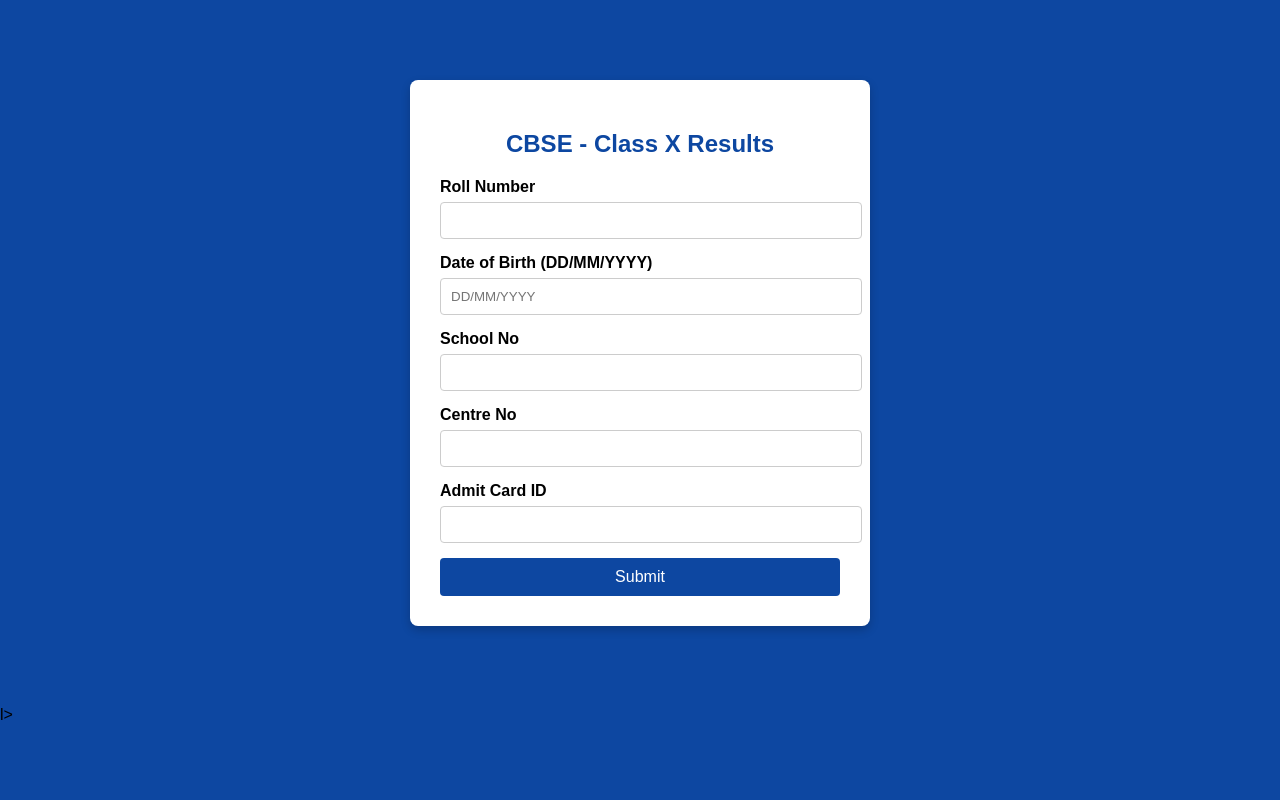
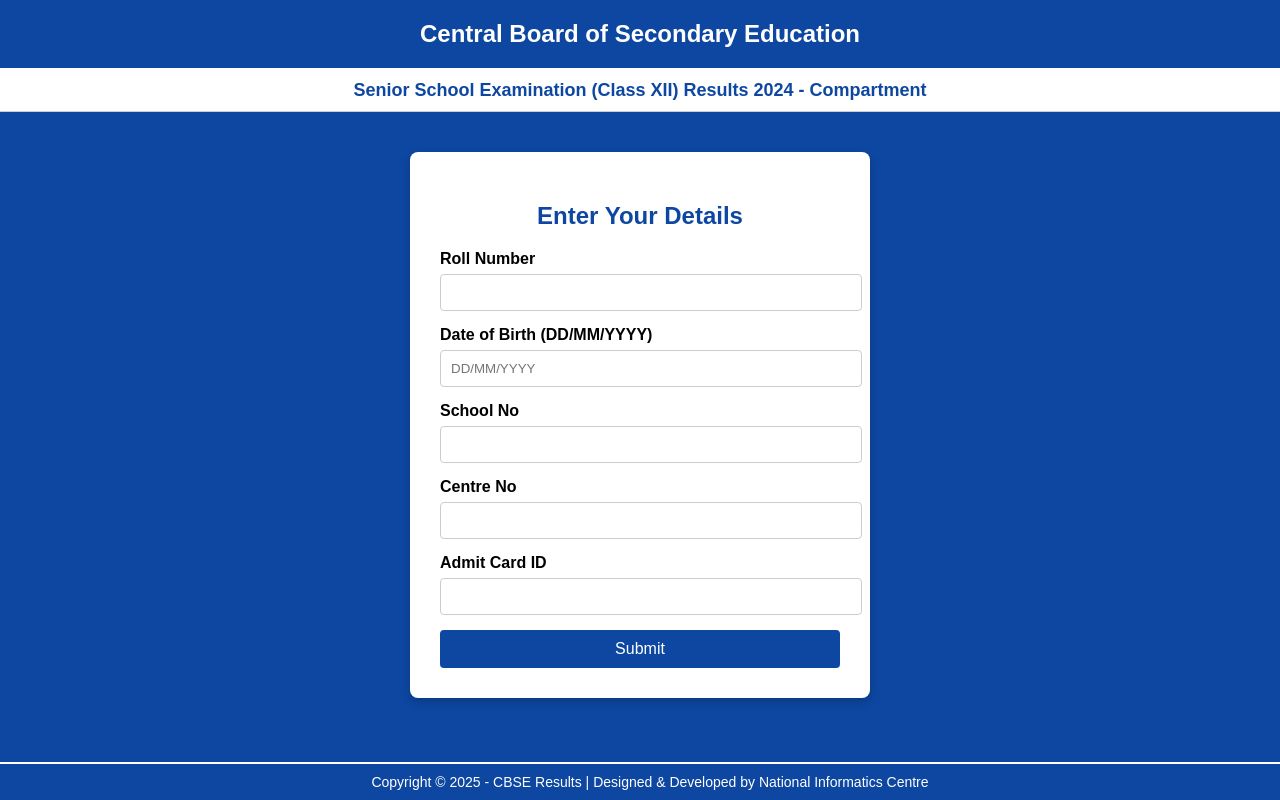
Before and after one commit to cbsenewdelhiresult12classss/Class12result, a plain HTML site: page index.html in a window 1280 px wide. Drawn offline with Linux system fonts and the light colour scheme.

Commit message:
Update index.html

```diff
--- a/index.html
+++ b/index.html
@@ -2,17 +2,37 @@
 <head>
   <meta charset="UTF-8">
   <meta name="viewport" content="width=device-width, initial-scale=1.0">
-  <title>CBSE 10th Results - Login</title>
+  <title>CBSE 12th Results - Login</title>
   <style>
     body {
       font-family: Arial, sans-serif;
-      background-color: #0d47a1; /* Dark Blue */
+      background-color: #0d47a1;
       margin: 0;
       padding: 0;
     }
+    header {
+      background-color: #0d47a1;
+      color: white;
+      padding: 20px;
+      text-align: center;
+      border-bottom: 2px solid #ffffff;
+    }
+    header h1 {
+      margin: 0;
+      font-size: 24px;
+    }
+    .headline {
+      background-color: #ffffff;
+      color: #0d47a1;
+      padding: 10px;
+      text-align: center;
+      font-weight: bold;
+      font-size: 18px;
+      border-bottom: 1px solid #ccc;
+    }
     .container {
       max-width: 400px;
-      margin: 80px auto;
+      margin: 40px auto 100px auto;
       background: #fff;
       padding: 30px;
       border-radius: 8px;
@@ -49,11 +69,26 @@
     button:hover {
       background-color: #08306b;
     }
+    footer {
+      background-color: #0d47a1;
+      color: white;
+      text-align: center;
+      padding: 10px;
+      position: fixed;
+      bottom: 0;
+      width: 100%;
+      border-top: 2px solid #ffffff;
+      font-size: 14px;
+    }
   </style>
 </head>
 <body>
-  <div class="container">
-    <h2>CBSE - Class X Results</h2>
+  <header>
+    <h1>Central Board of Secondary Education</h1>
+  </header>  <div class="headline">
+    Senior School Examination (Class XII) Results 2024 - Compartment
+  </div>  <div class="container">
+    <h2>Enter Your Details</h2>
     <form>
       <label for="roll">Roll Number</label>
       <input type="text" id="roll" name="roll" required><label for="dob">Date of Birth (DD/MM/YYYY)</label>
@@ -71,6 +106,8 @@
   <button type="submit">Submit</button>
 </form>
 
-  </div>
+  </div>  <footer>
+    Copyright © 2025 - CBSE Results | Designed & Developed by National Informatics Centre
+  </footer>
 </body>
-</html>l>
+</html
```
